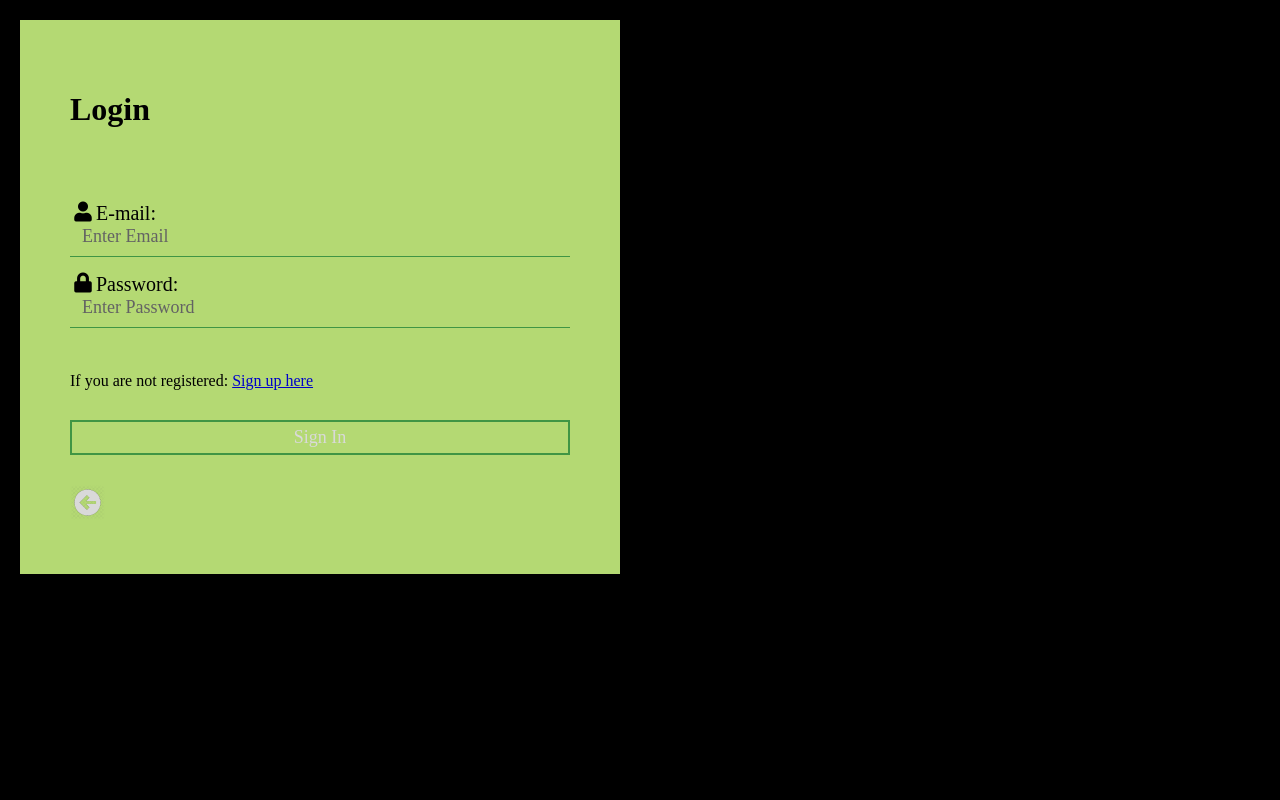
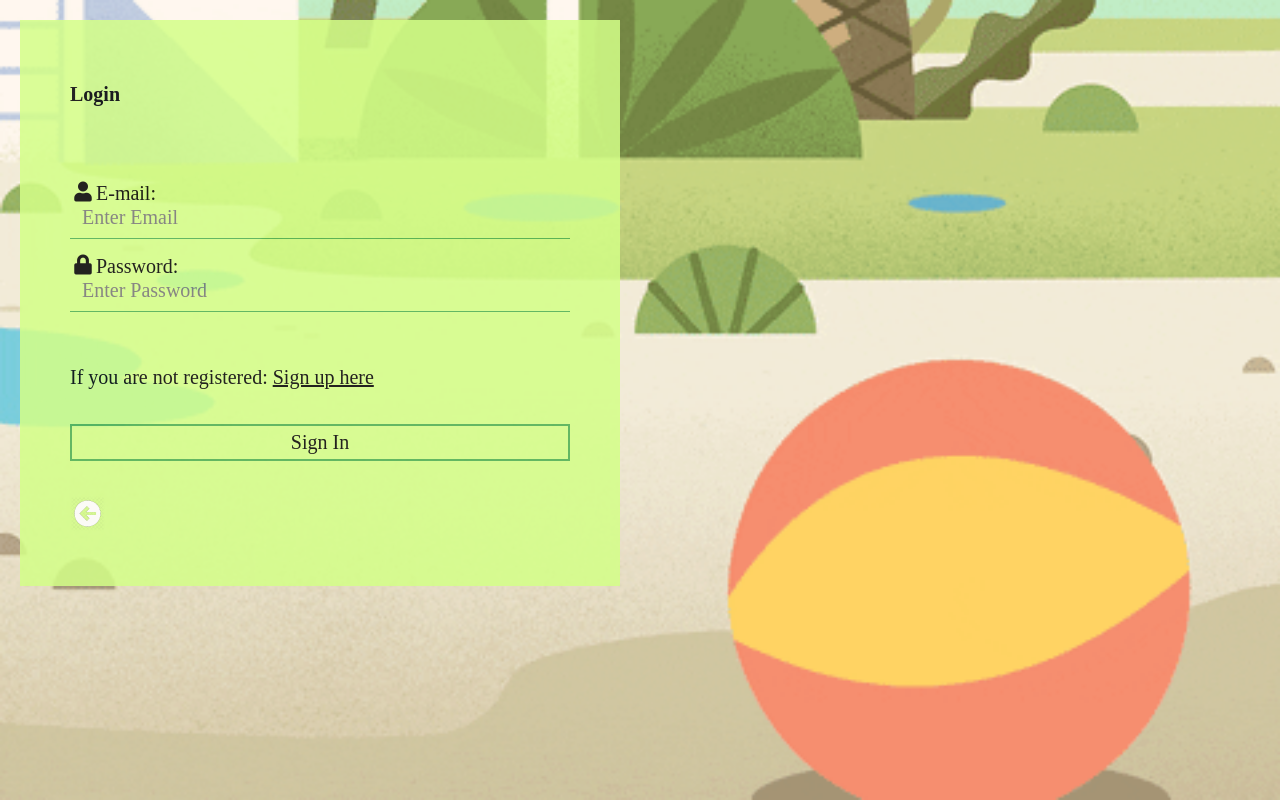
Before and after one commit to CocoBloom/askmate-python, a Flask app: page /login in a window 1280 px wide. Run offline with Flask 2, Linux system fonts and the light colour scheme; some libraries are stand-ins or nearby versions.

Commit message:
change font-size of login page

```diff
--- a/static/css/login2.css
+++ b/static/css/login2.css
@@ -2,13 +2,15 @@
 
 * {
     font-family: Chilanka, serif;
+    color: black !important;
+  font-size: 20px !important;
 }
 
 body{
   margin: 0;
   padding: 0;
   font-family: sans-serif;
-  background-color: black;
+  background-image: url('/static/ball.gif');
   background-size: cover;
 }
 
@@ -18,7 +20,6 @@ body{
   top: 50%;
   left: 50%;
   transform: translate(-50%,-50%);
-  color: white;
 }
 
 .login-box h1{
```
